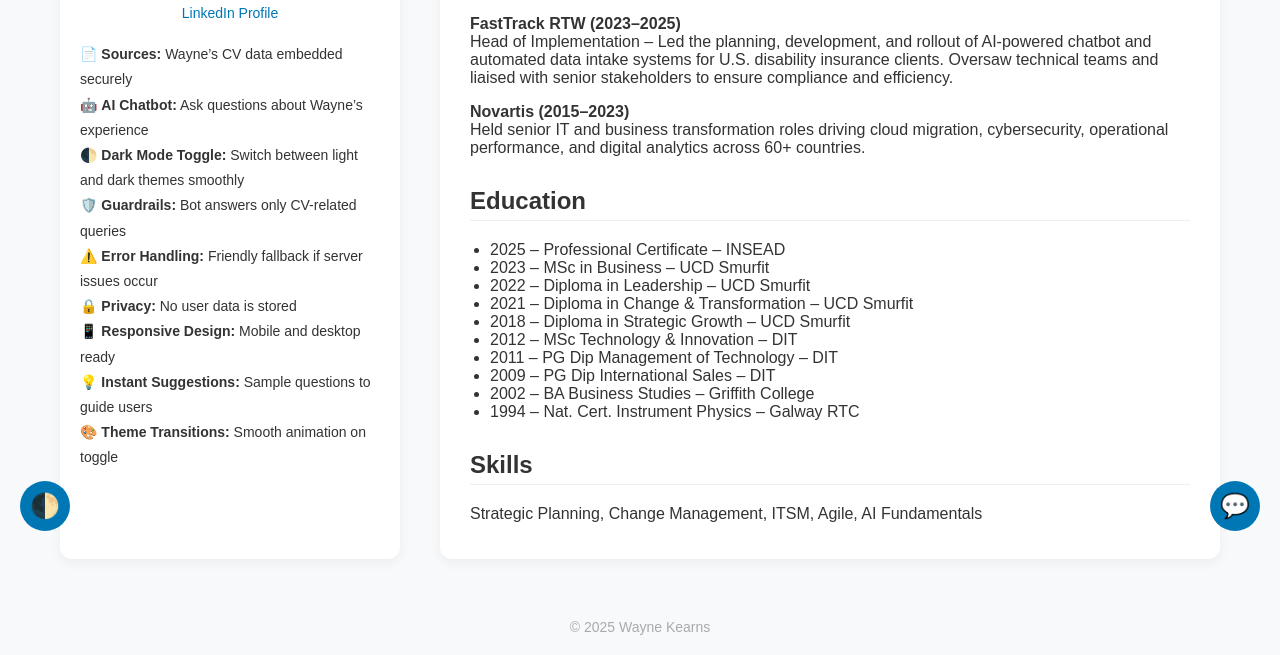
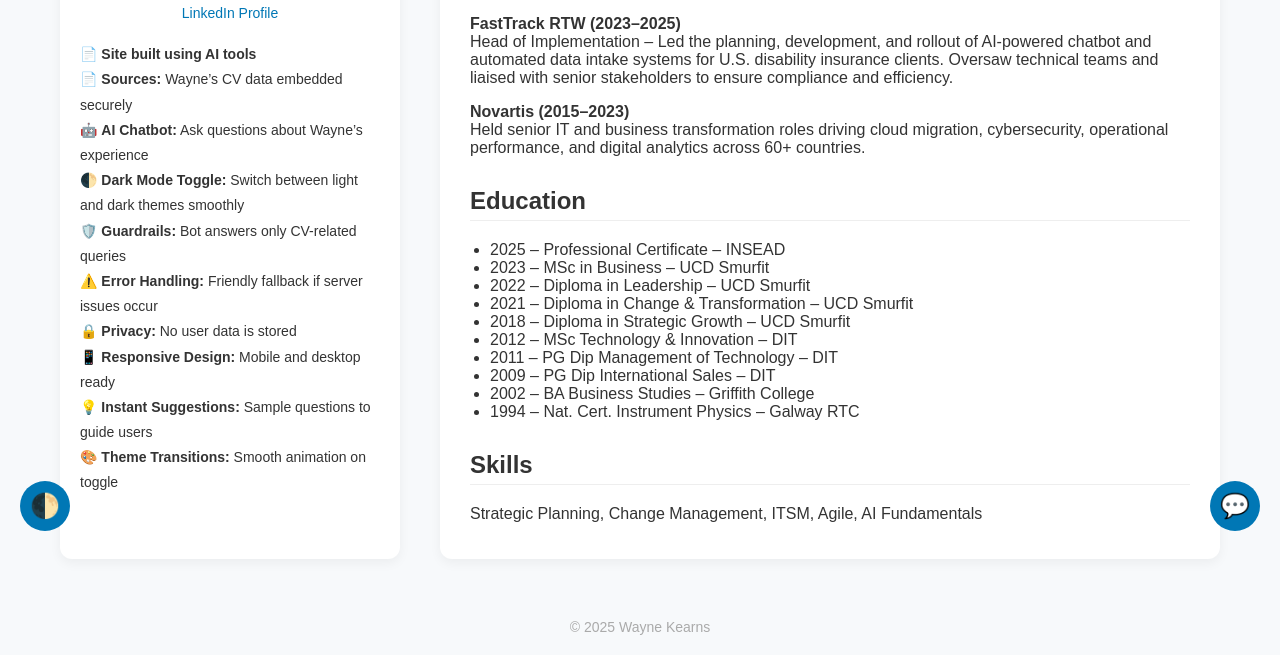
Before and after one commit to waynemkearns/waynecv-gpt, a website: page index.html in a window 1280 px wide. Shown: the part 249-904 px from the top of the page. Drawn offline with Linux system fonts and the light colour scheme.

Commit message:
Update index.html

```diff
--- a/index.html
+++ b/index.html
@@ -199,6 +199,7 @@
       <p>Senior IT Leader</p>
       <a href="https://linkedin.com/in/waynekearns" target="_blank">LinkedIn Profile</a>
       <ul style="text-align: left; margin-top: 20px; font-size: 14px; line-height: 1.8; list-style: none; padding-left: 0;">
+        <li>📄 <strong>Site built using AI tools</strong> </li>
         <li>📄 <strong>Sources:</strong> Wayne’s CV data embedded securely</li>
         <li>🤖 <strong>AI Chatbot:</strong> Ask questions about Wayne’s experience</li>
         <li>🌓 <strong>Dark Mode Toggle:</strong> Switch between light and dark themes smoothly</li>
```
